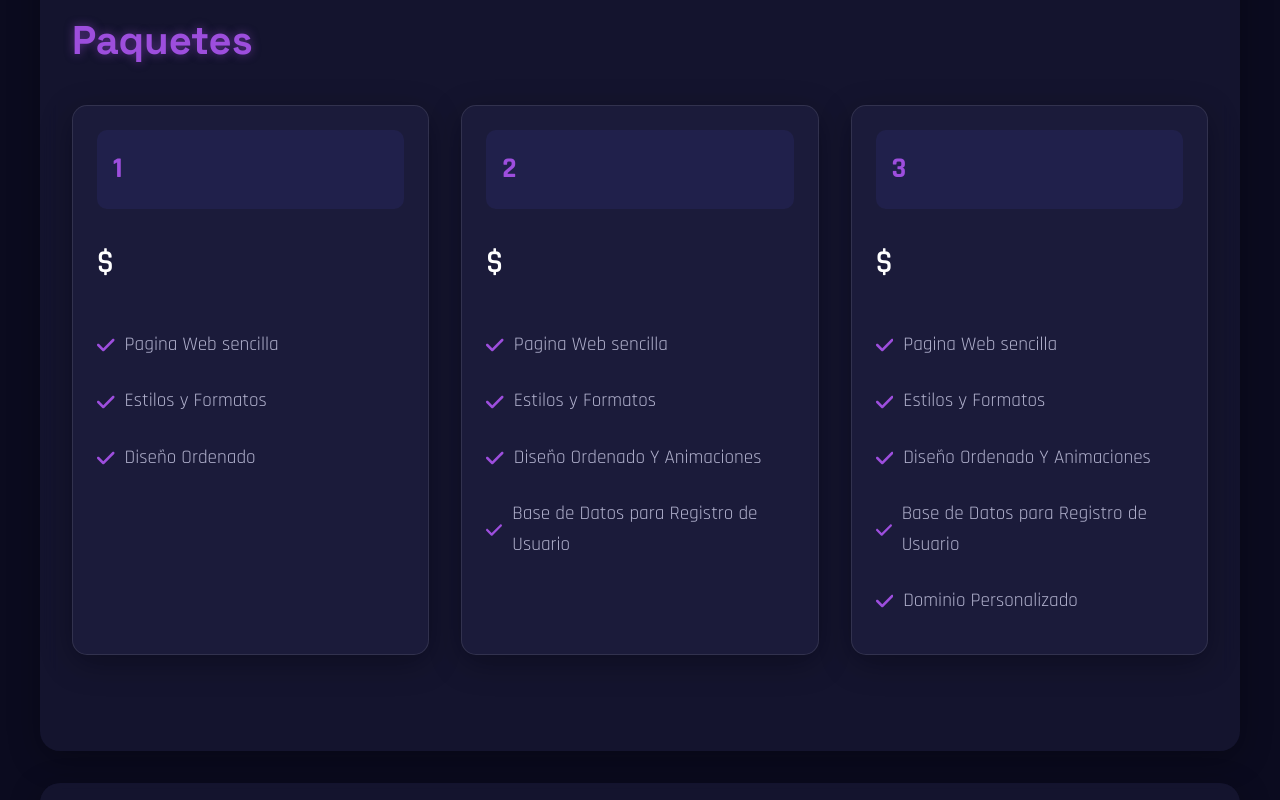
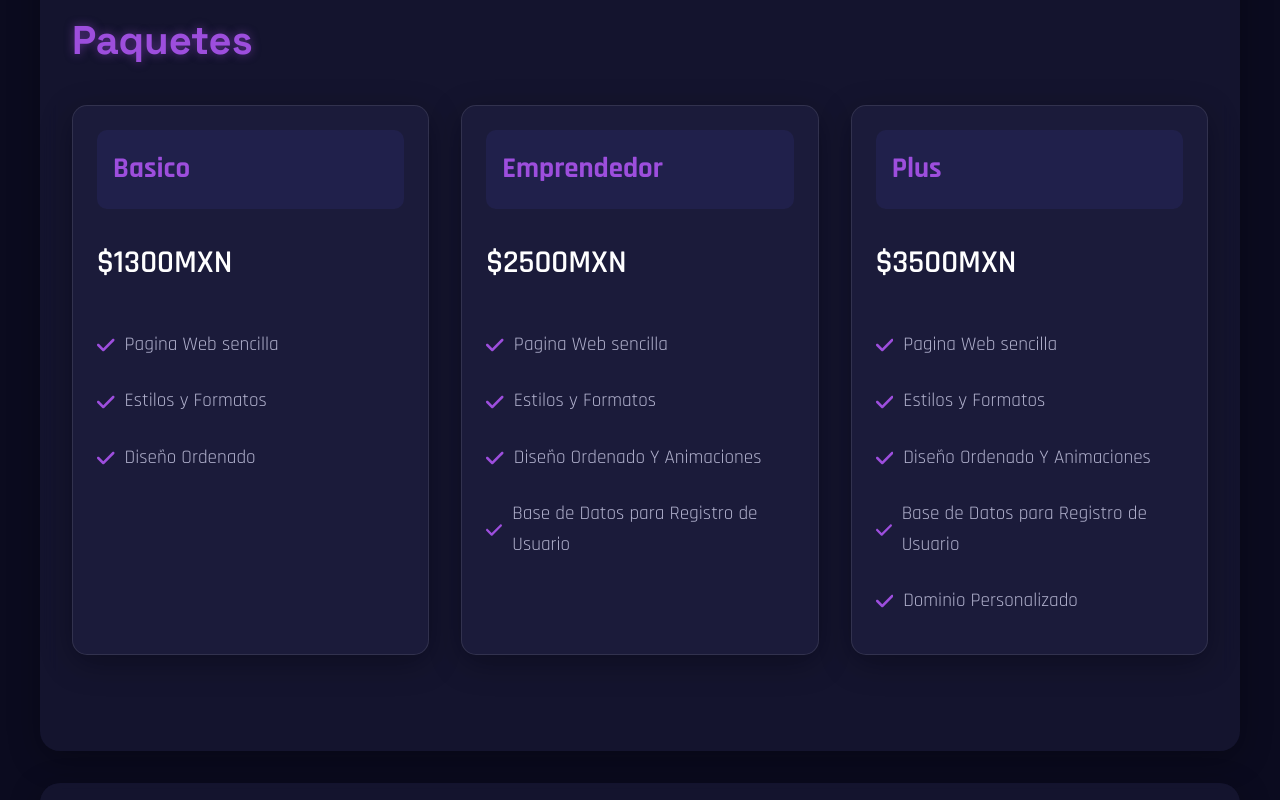
Before and after one commit to santiagotona/Desarrollo, a plain HTML site: page index.html in a window 1280 px wide. Shown: the part 1300-2100 px from the top of the page. Drawn offline with Linux system fonts and the light colour scheme.

Commit message:
Update index.html

```diff
--- a/index.html
+++ b/index.html
@@ -276,7 +276,7 @@
 </head>
 <body>
     <header>
-        <h1>No me se el nombre</h1>
+        <h1>Haciendo tus sueños realidad</h1>
         <p>Desarrolladores Web</p>
     </header>
 
@@ -295,8 +295,8 @@
         <div class="project-list">
             <div class="project-item">
                 <ul>
-                    <li class="package-header">1</li>
-                    <li class="price">$</li>
+                    <li class="package-header">Basico</li>
+                    <li class="price">$1300MXN</li>
                     <li><svg xmlns="http://www.w3.org/2000/svg" height="20" width="17.5" viewBox="0 0 448 512"><path d="M438.6 105.4c12.5 12.5 12.5 32.8 0 45.3l-256 256c-12.5 12.5-32.8 12.5-45.3 0l-128-128c-12.5-12.5-12.5-32.8 0-45.3s32.8-12.5 45.3 0L160 338.7 393.4 105.4c12.5-12.5 32.8-12.5 45.3 0z"/></svg> Pagina Web sencilla </li>
                     <li><svg xmlns="http://www.w3.org/2000/svg" height="20" width="17.5" viewBox="0 0 448 512"><path d="M438.6 105.4c12.5 12.5 12.5 32.8 0 45.3l-256 256c-12.5 12.5-32.8 12.5-45.3 0l-128-128c-12.5-12.5-12.5-32.8 0-45.3s32.8-12.5 45.3 0L160 338.7 393.4 105.4c12.5-12.5 32.8-12.5 45.3 0z"/></svg> Estilos y Formatos</li>
                     <li><svg xmlns="http://www.w3.org/2000/svg" height="20" width="17.5" viewBox="0 0 448 512"><path d="M438.6 105.4c12.5 12.5 12.5 32.8 0 45.3l-256 256c-12.5 12.5-32.8 12.5-45.3 0l-128-128c-12.5-12.5-12.5-32.8 0-45.3s32.8-12.5 45.3 0L160 338.7 393.4 105.4c12.5-12.5 32.8-12.5 45.3 0z"/></svg> Diseño Ordenado</li>
@@ -304,8 +304,8 @@
             </div>
             <div class="project-item">
                 <ul>
-                    <li class="package-header">2</li>
-                    <li class="price">$</li>
+                    <li class="package-header">Emprendedor</li>
+                    <li class="price">$2500MXN</li>
                     <li><svg xmlns="http://www.w3.org/2000/svg" height="20" width="17.5" viewBox="0 0 448 512"><path d="M438.6 105.4c12.5 12.5 12.5 32.8 0 45.3l-256 256c-12.5 12.5-32.8 12.5-45.3 0l-128-128c-12.5-12.5-12.5-32.8 0-45.3s32.8-12.5 45.3 0L160 338.7 393.4 105.4c12.5-12.5 32.8-12.5 45.3 0z"/></svg> Pagina Web sencilla</li>
                     <li><svg xmlns="http://www.w3.org/2000/svg" height="20" width="17.5" viewBox="0 0 448 512"><path d="M438.6 105.4c12.5 12.5 12.5 32.8 0 45.3l-256 256c-12.5 12.5-32.8 12.5-45.3 0l-128-128c-12.5-12.5-12.5-32.8 0-45.3s32.8-12.5 45.3 0L160 338.7 393.4 105.4c12.5-12.5 32.8-12.5 45.3 0z"/></svg> Estilos y Formatos</li>
                     <li><svg xmlns="http://www.w3.org/2000/svg" height="20" width="17.5" viewBox="0 0 448 512"><path d="M438.6 105.4c12.5 12.5 12.5 32.8 0 45.3l-256 256c-12.5 12.5-32.8 12.5-45.3 0l-128-128c-12.5-12.5-12.5-32.8 0-45.3s32.8-12.5 45.3 0L160 338.7 393.4 105.4c12.5-12.5 32.8-12.5 45.3 0z"/></svg> Diseño Ordenado Y Animaciones</li>
@@ -315,8 +315,8 @@
             </div>
             <div class="project-item">
                 <ul>
-                    <li class="package-header">3</li>
-                    <li class="price">$</li>
+                    <li class="package-header">Plus</li>
+                    <li class="price">$3500MXN</li>
                     <li><svg xmlns="http://www.w3.org/2000/svg" height="20" width="17.5" viewBox="0 0 448 512"><path d="M438.6 105.4c12.5 12.5 12.5 32.8 0 45.3l-256 256c-12.5 12.5-32.8 12.5-45.3 0l-128-128c-12.5-12.5-12.5-32.8 0-45.3s32.8-12.5 45.3 0L160 338.7 393.4 105.4c12.5-12.5 32.8-12.5 45.3 0z"/></svg> Pagina Web sencilla</li>
                     <li><svg xmlns="http://www.w3.org/2000/svg" height="20" width="17.5" viewBox="0 0 448 512"><path d="M438.6 105.4c12.5 12.5 12.5 32.8 0 45.3l-256 256c-12.5 12.5-32.8 12.5-45.3 0l-128-128c-12.5-12.5-12.5-32.8 0-45.3s32.8-12.5 45.3 0L160 338.7 393.4 105.4c12.5-12.5 32.8-12.5 45.3 0z"/></svg> Estilos y Formatos</li>
                     <li><svg xmlns="http://www.w3.org/2000/svg" height="20" width="17.5" viewBox="0 0 448 512"><path d="M438.6 105.4c12.5 12.5 12.5 32.8 0 45.3l-256 256c-12.5 12.5-32.8 12.5-45.3 0l-128-128c-12.5-12.5-12.5-32.8 0-45.3s32.8-12.5 45.3 0L160 338.7 393.4 105.4c12.5-12.5 32.8-12.5 45.3 0z"/></svg> Diseño Ordenado Y Animaciones</li>
@@ -339,7 +339,7 @@
     </section>
 
     <footer>
-        <p>&copy; 2024 no me se el nombre | xd</p>
+        <p>&copy; 2024 Haciendo tus sueños realidad | 2024-2024</p>
     </footer>
 </body>
 </html>
```
